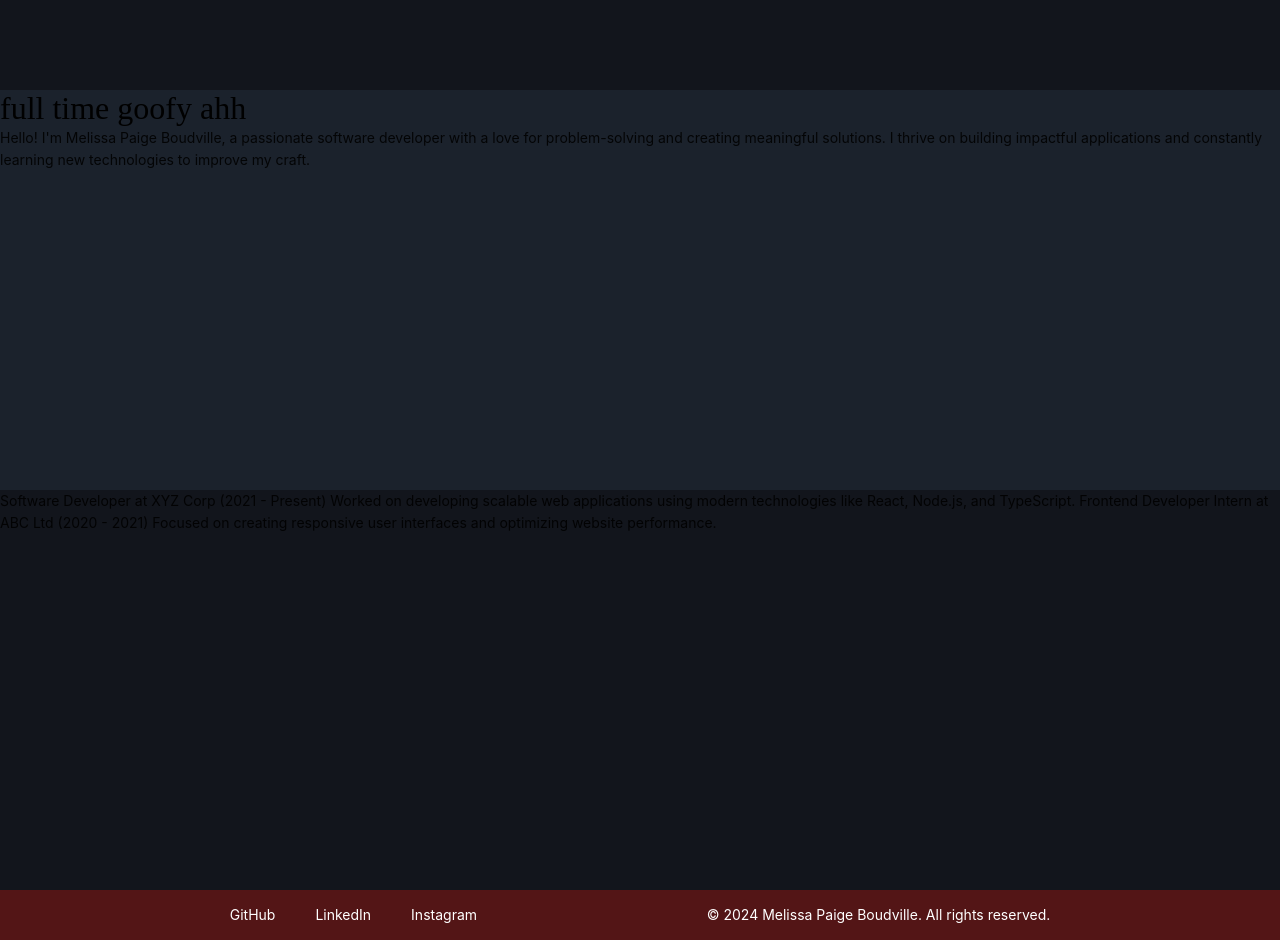
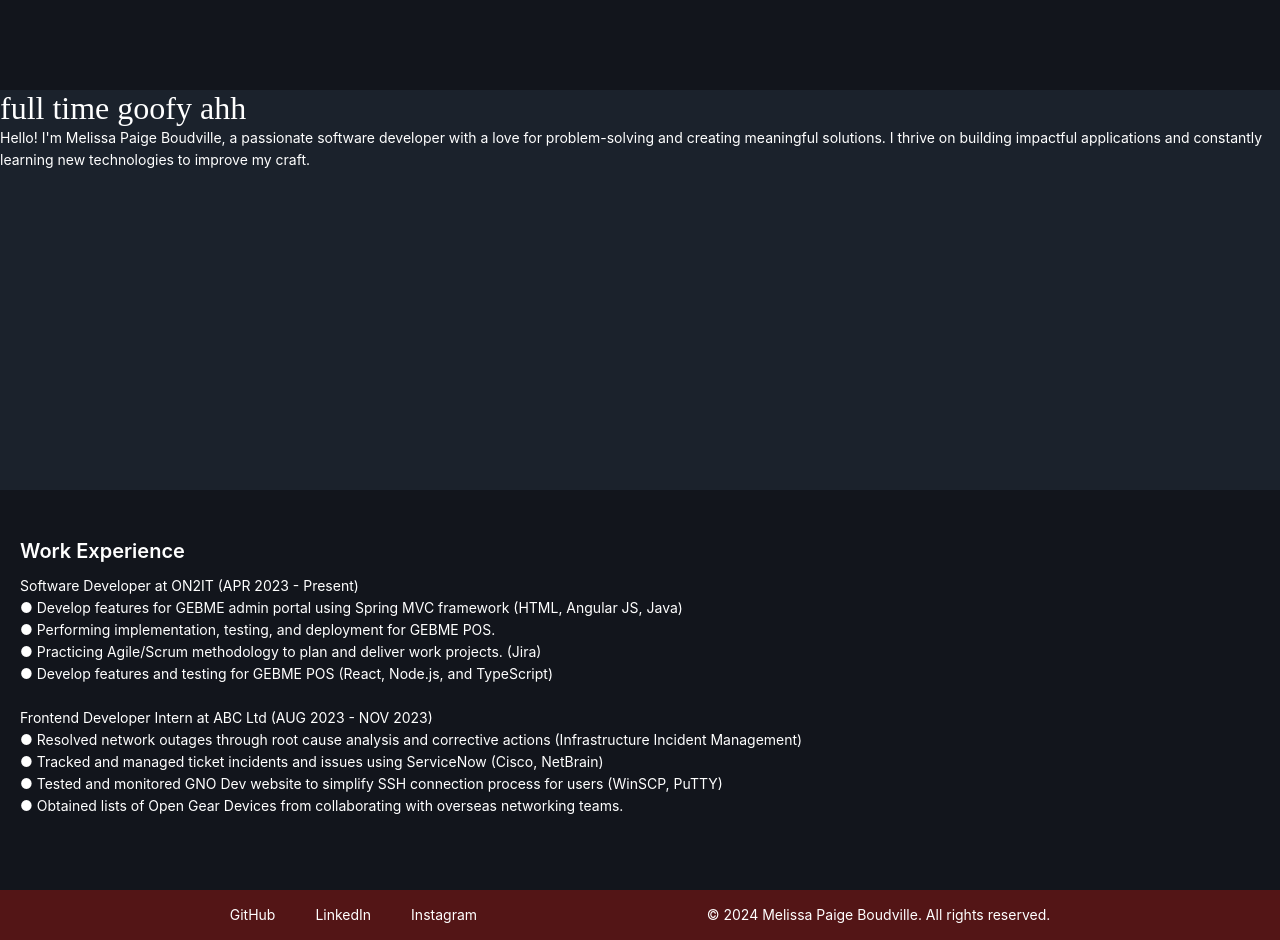
Before and after one commit to MPB2000/melissa-portfolio-v1, a Next.js app: page / in a window 1280 px wide. Shown: the part 360-1300 px from the top of the page. Built offline with nearby package versions, Linux system fonts and the light colour scheme; what @ant-design/nextjs-registry would draw is missing.

Commit message:
chore/change text color
Changed text color to white for better visibility

```diff
--- a/src/app/About/index.tsx
+++ b/src/app/About/index.tsx
@@ -25,10 +25,11 @@ export const About = () => {
         ]}
         wrapper="span"
         speed={50}
-        style={{ fontSize: "2em", display: "inline-block" }}
+        style={{ fontSize: "2em", display: "inline-block", color: "#fff"}}
         repeat={Infinity}
+
       />
-      <Paragraph>
+      <Paragraph style={{ color: "#fff" }}>
         Hello! I'm Melissa Paige Boudville, a passionate software developer with
         a love for problem-solving and creating meaningful solutions. I thrive
         on building impactful applications and constantly learning new
--- a/src/app/Experiences/index.tsx
+++ b/src/app/Experiences/index.tsx
@@ -1,6 +1,6 @@
 import { Colors } from "@/theme/Colors";
 import { Flex, Typography } from "antd";
-const { Paragraph } = Typography;
+const { Text, Title } = Typography;
 
 export const Experiences = () => {
   return (
@@ -10,13 +10,24 @@ export const Experiences = () => {
         background: Colors.BLACK,
       }}
     >
-      <Paragraph>
-        Software Developer at XYZ Corp (2021 - Present) Worked on developing
-        scalable web applications using modern technologies like React, Node.js,
-        and TypeScript. Frontend Developer Intern at ABC Ltd (2020 - 2021)
-        Focused on creating responsive user interfaces and optimizing website
-        performance.
-      </Paragraph>
+    <Typography style={{ padding: "20px", borderRadius: "5px" }}>
+      <Title level={4} style={{ color: "#fff" }}>
+        Work Experience
+      </Title>
+      <Text style={{ whiteSpace: "pre-wrap", color: "#fff" }}>
+        {`Software Developer at ON2IT (APR 2023 - Present)
+● Develop features for GEBME admin portal using Spring MVC framework (HTML, Angular JS, Java)
+● Performing implementation, testing, and deployment for GEBME POS.
+● Practicing Agile/Scrum methodology to plan and deliver work projects. (Jira)
+● Develop features and testing for GEBME POS (React, Node.js, and TypeScript)
+
+Frontend Developer Intern at ABC Ltd (AUG 2023 - NOV 2023)
+● Resolved network outages through root cause analysis and corrective actions (Infrastructure Incident Management)
+● Tracked and managed ticket incidents and issues using ServiceNow (Cisco, NetBrain)
+● Tested and monitored GNO Dev website to simplify SSH connection process for users (WinSCP, PuTTY)
+● Obtained lists of Open Gear Devices from collaborating with overseas networking teams.`}
+      </Text>
+    </Typography>
     </Flex>
   );
 };
--- a/src/app/Home/index.tsx
+++ b/src/app/Home/index.tsx
@@ -26,7 +26,7 @@ export const Home = () => {
         ]}
         wrapper="span"
         speed={50}
-        style={{ fontSize: "2em", display: "inline-block" }}
+        style={{ fontSize: "2em", display: "inline-block", color: "#fff" }}
         repeat={Infinity}
       />
     </Flex>
```
